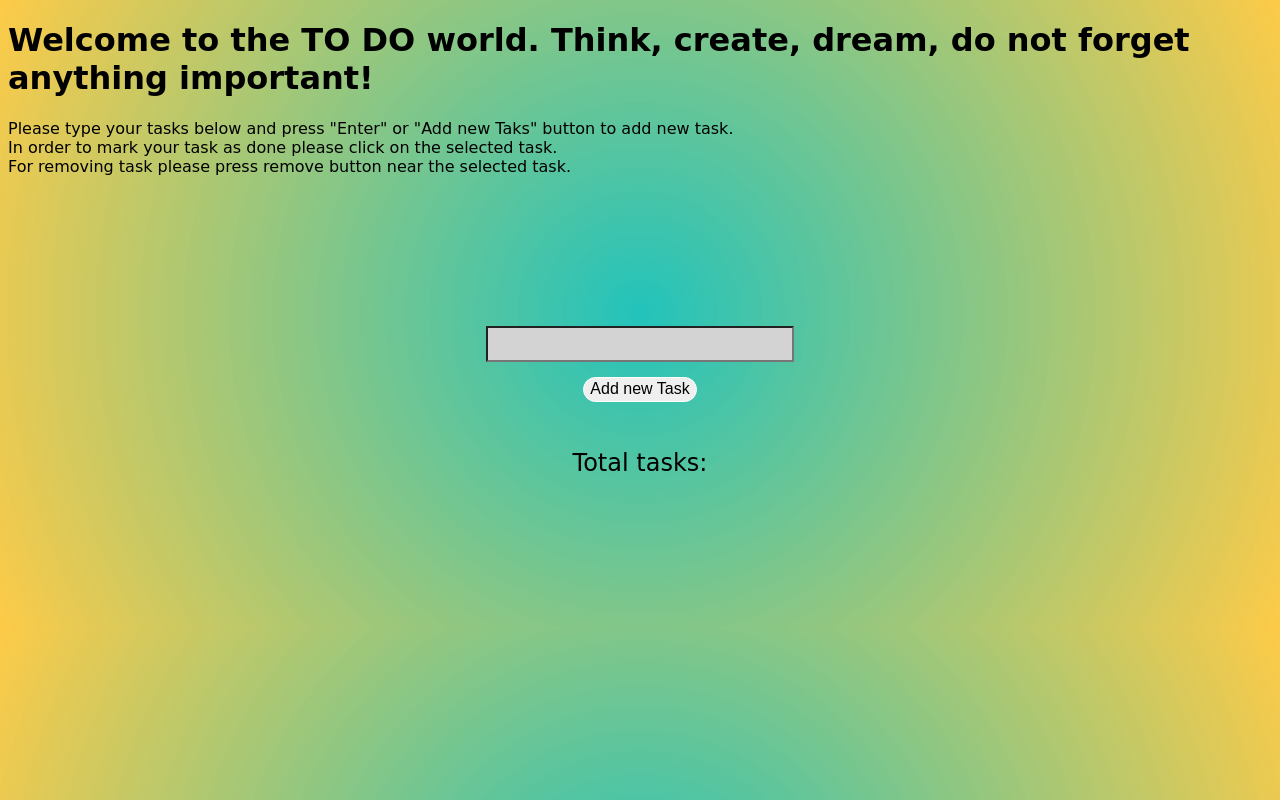
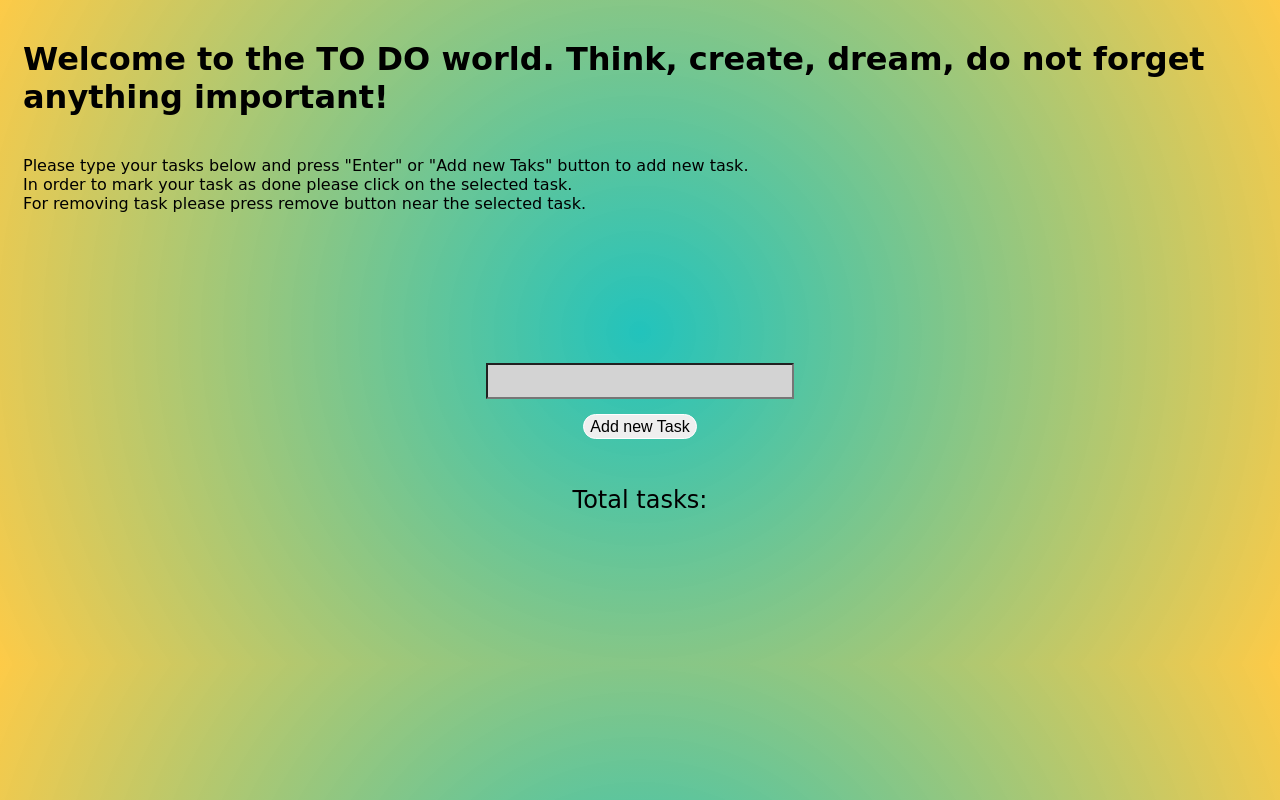
Before and after one commit to OleksiiHudim/toDoList, a plain HTML site: page index.html in a window 1280 px wide. Drawn offline with Linux system fonts and the light colour scheme; a web font is replaced by a local one.

Commit message:
style update

```diff
--- a/style.css
+++ b/style.css
@@ -5,6 +5,13 @@ body {
     background: radial-gradient(circle, rgba(34,195,188,1) 0%, rgba(253,195,45,0.8743872549019608) 100%);
     font-family: 'Gluten', cursive;
 }
+
+h1,
+p {
+    margin: 40px 15px;
+}
+
+
 
 .container {
     width: 400px;
```
